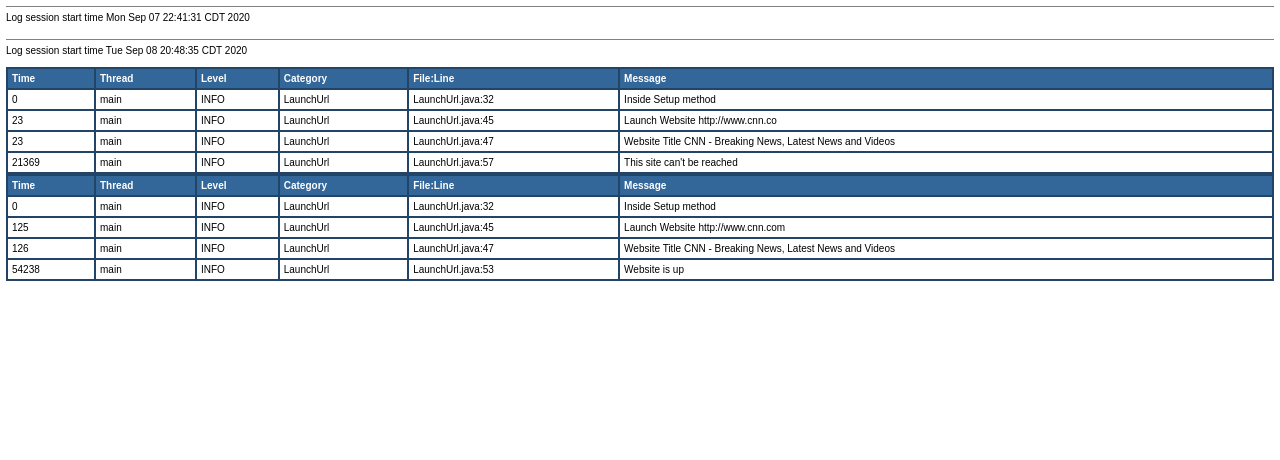
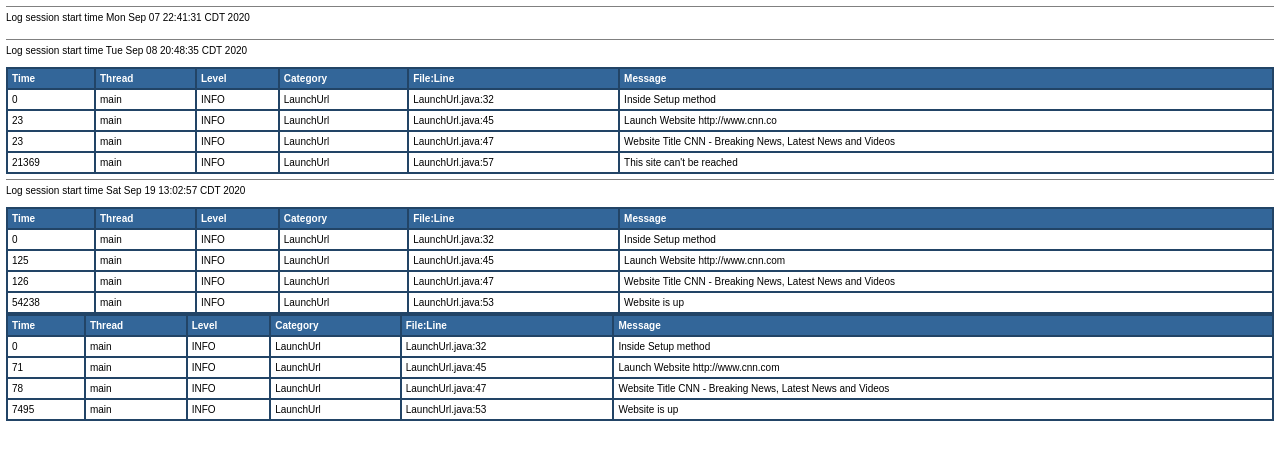
Before and after one commit to vin063/site-store, a plain HTML site: page log/application.html in a window 1280 px wide. Drawn offline with Linux system fonts and the light colour scheme.

Commit message:
second commit

```diff
--- a/log/application.html
+++ b/log/application.html
@@ -118,3 +118,63 @@ Log session start time Tue Sep 08 20:48:35 CDT 2020<br>
 <td>LaunchUrl.java:53</td>
 <td title="Message">Website is up</td>
 </tr>
+<!DOCTYPE HTML PUBLIC "-//W3C//DTD HTML 4.01 Transitional//EN" "http://www.w3.org/TR/html4/loose.dtd">
+<html>
+<head>
+<title>Application log</title>
+<style type="text/css">
+<!--
+body, table {font-family: arial,sans-serif; font-size: x-small;}
+th {background: #336699; color: #FFFFFF; text-align: left;}
+-->
+</style>
+</head>
+<body bgcolor="#FFFFFF" topmargin="6" leftmargin="6">
+<hr size="1" noshade>
+Log session start time Sat Sep 19 13:02:57 CDT 2020<br>
+<br>
+<table cellspacing="0" cellpadding="4" border="1" bordercolor="#224466" width="100%">
+<tr>
+<th>Time</th>
+<th>Thread</th>
+<th>Level</th>
+<th>Category</th>
+<th>File:Line</th>
+<th>Message</th>
+</tr>
+
+<tr>
+<td>0</td>
+<td title="main thread">main</td>
+<td title="Level">INFO</td>
+<td title="LaunchUrl category">LaunchUrl</td>
+<td>LaunchUrl.java:32</td>
+<td title="Message">Inside Setup method</td>
+</tr>
+
+<tr>
+<td>71</td>
+<td title="main thread">main</td>
+<td title="Level">INFO</td>
+<td title="LaunchUrl category">LaunchUrl</td>
+<td>LaunchUrl.java:45</td>
+<td title="Message">Launch Website http://www.cnn.com</td>
+</tr>
+
+<tr>
+<td>78</td>
+<td title="main thread">main</td>
+<td title="Level">INFO</td>
+<td title="LaunchUrl category">LaunchUrl</td>
+<td>LaunchUrl.java:47</td>
+<td title="Message">Website Title CNN - Breaking News, Latest News and Videos</td>
+</tr>
+
+<tr>
+<td>7495</td>
+<td title="main thread">main</td>
+<td title="Level">INFO</td>
+<td title="LaunchUrl category">LaunchUrl</td>
+<td>LaunchUrl.java:53</td>
+<td title="Message">Website is up</td>
+</tr>
```
Also changed, not shown: 13 other files.
